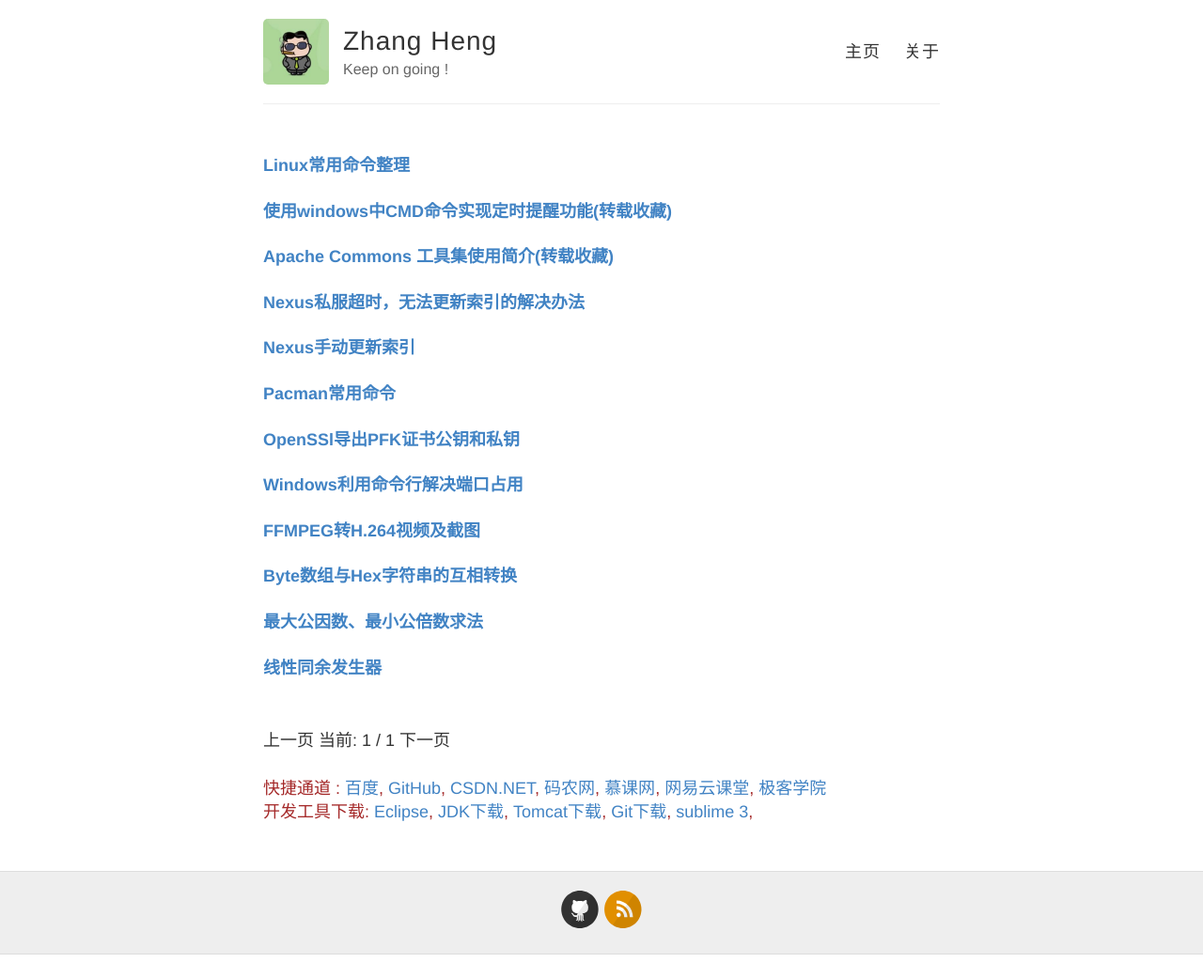
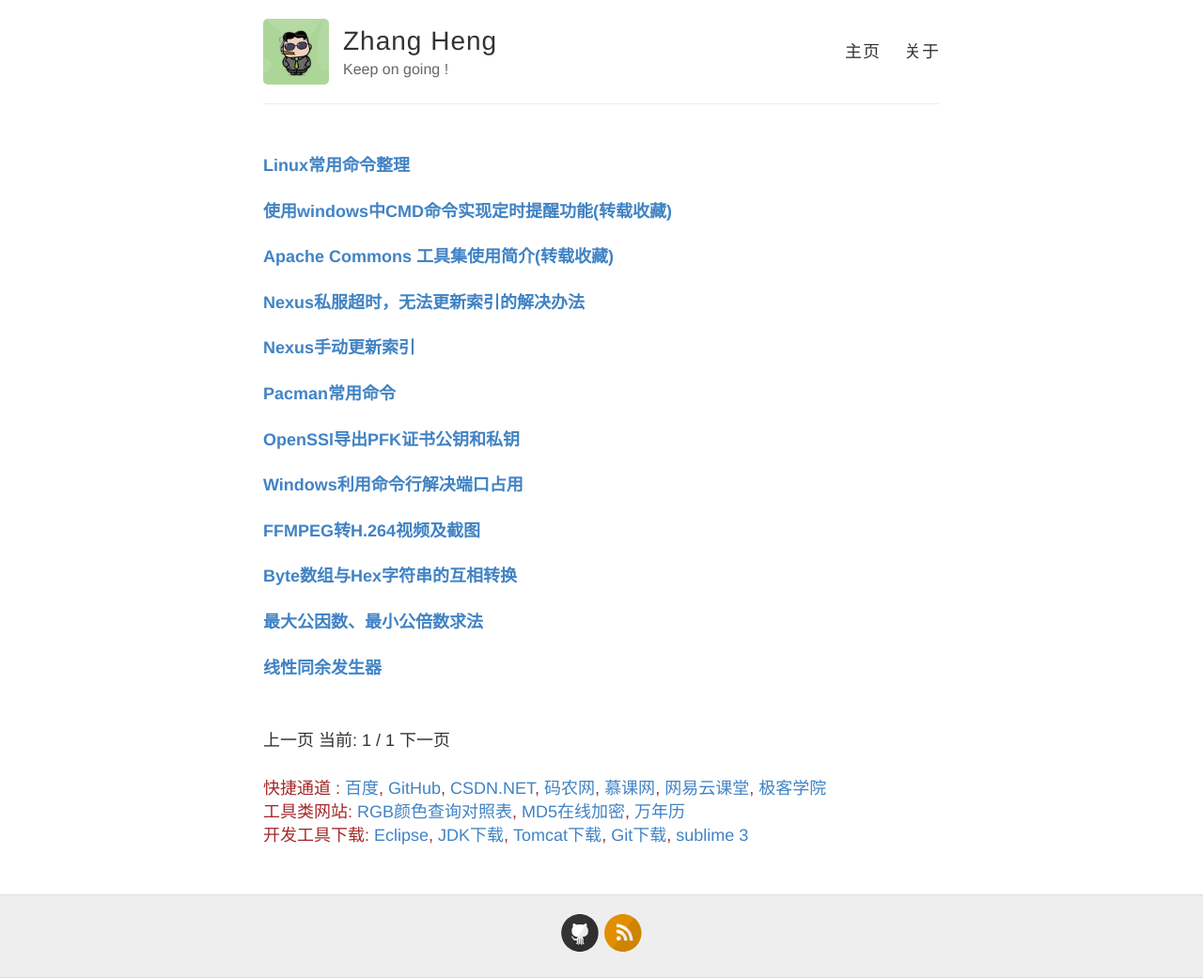
Before and after one commit to daniel163/daniel163.github.io, a Jekyll site: the page built from index.html, in a window 1280 px wide. Shown: the whole page at 94% size. Built offline with Jekyll 4.4.1, drawn with Linux system fonts in a browser that asks for light colours; Markdown is read by kramdown in place of the engine named in the settings; the list of posts is cut into pages by our own code; before the commit the page ends 1016 px from its top, so only the background shows below that.

Commit message:
主页链接更新

```diff
--- a/index.html
+++ b/index.html
@@ -45,10 +45,16 @@ layout: default
 	<a href="http://study.163.com/" target="_blank">网易云课堂</a>,
 	<a href="http://www.jikexueyuan.com/" target="_blank">极客学院</a>
 	<br />
+	工具类网站:
+	<a href="http://www.114la.com/other/rgb.htm" target="_blank">RGB颜色查询对照表</a>,
+	<a href="http://md5jiami.51240.com/" target="_blank">MD5在线加密</a>,
+	<a href="http://www.baidu.com/baidu?wd=%CD%F2%C4%EA%C0%FA&tn=monline_4_dg" target="_blank">万年历</a>
+	<br />
 	开发工具下载:
 	<a href="http://www.eclipse.org/downloads/" target="_blank">Eclipse</a>,
 	<a href="http://www.oracle.com/technetwork/java/javase/downloads/index-jsp-138363.html" target="_blank">JDK下载</a>,
 	<a href="http://tomcat.apache.org/" target="_blank">Tomcat下载</a>,
 	<a href="http://tortoisegit.org/about/" target="_blank">Git下载</a>,
-	<a href="http://www.sublimetext.com/3" target="_blank">sublime 3</a>,
+	<a href="http://www.sublimetext.com/3" target="_blank">sublime 3</a>
+	<br />
 </div>
```
